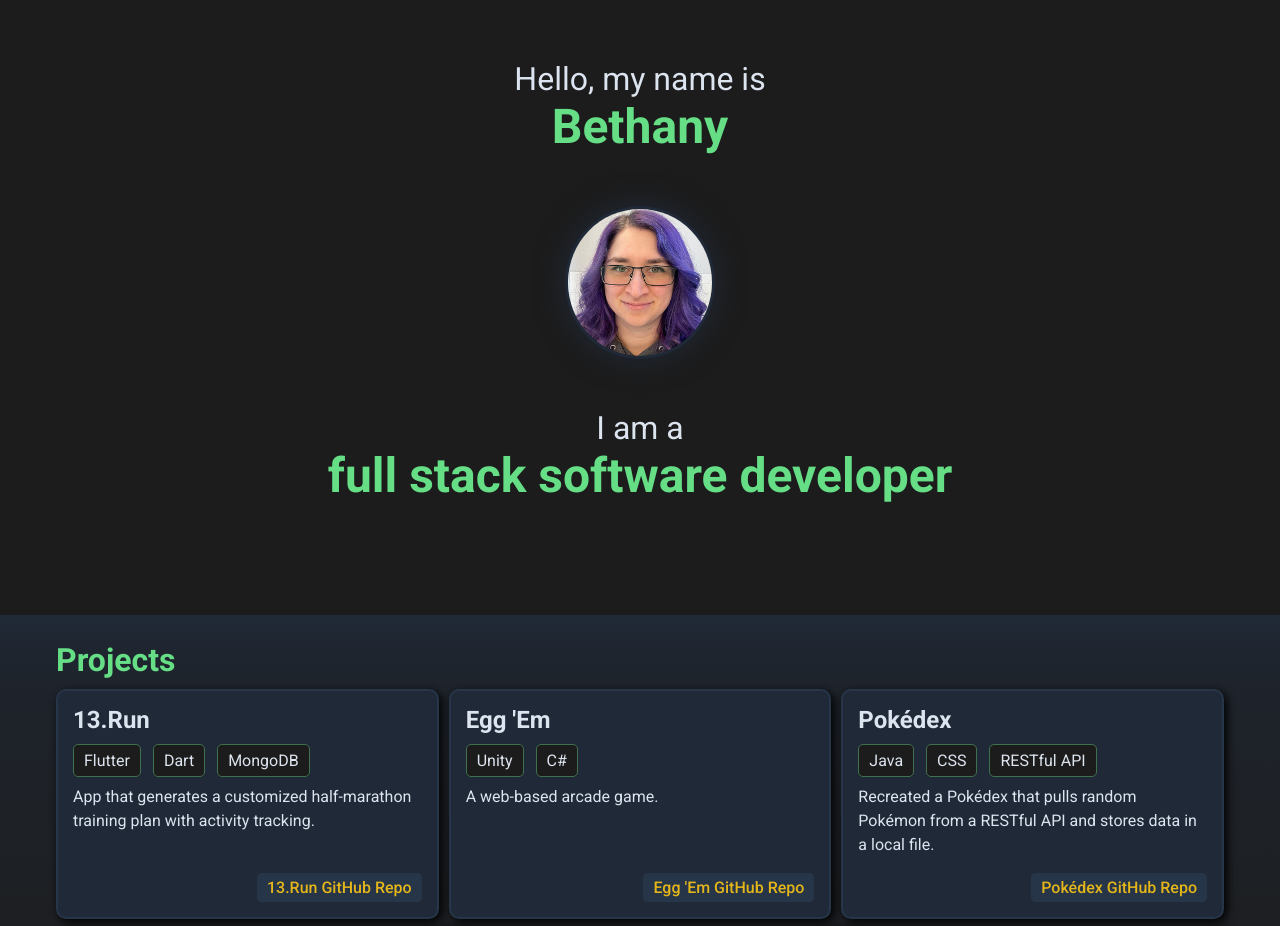
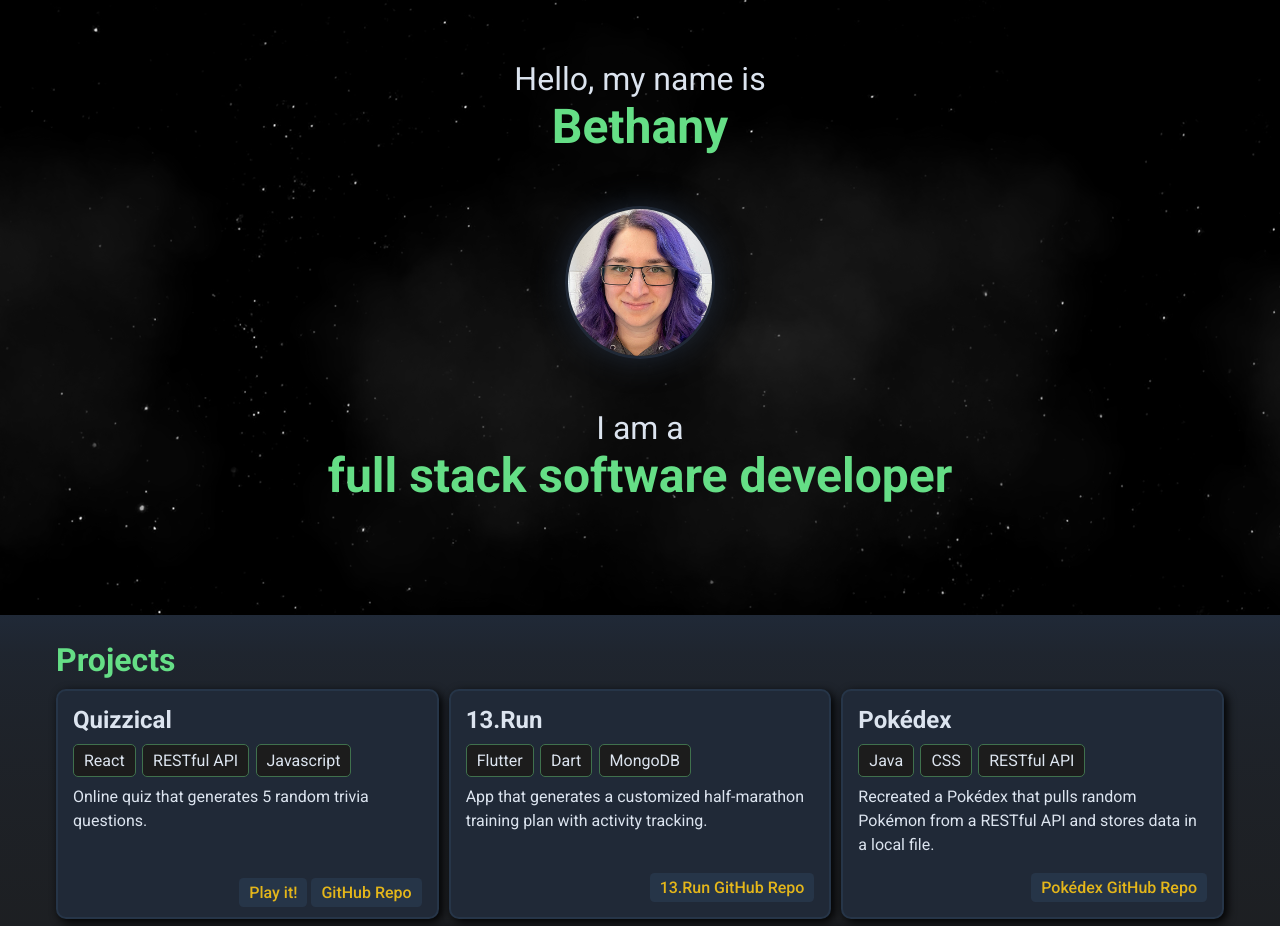
Before and after one commit to BethanyHelwig/bethanyhelwig.github.io, a plain HTML site: page index.html in a window 1280 px wide. Shown: the top 926 px of the page. Drawn offline with Linux system fonts and the light colour scheme.

Commit message:
Added animated background, updated projects

```diff
--- a/index.html
+++ b/index.html
@@ -7,6 +7,10 @@
         <meta name="viewport" content="width=device-width, initial-scale=1">
     </head>
     <body>
+        <div class="stars"></div>
+        <div class="twinkling"></div>
+        <div class="clouds"></div>
+
         <!-- HERO CONTAINER -->
         <div id="hero-container">
             <!-- <h2>Hello, adventurer.</h2> -->
@@ -22,6 +26,20 @@
             <h2 class="section-heading">Projects</h2>
             <div class="examples">
                 <div class="example-container">
+                    <h2>Quizzical</h2>
+                    <ul aria-label="Associated skills">
+                        <li>React</li>
+                        <li>RESTful API</li>
+                        <li>Javascript</li>
+                    </ul>
+                    <p>Online quiz that generates 5 random trivia questions.</p>
+                    <div class="link-container">
+                        <a href="https://cute-taffy-a888ff.netlify.app/" class="example-link">Play it!</a>
+                        <a href="https://github.com/BethanyHelwig/Quiz-Game" class="example-link">GitHub Repo</a>
+                    </div>
+                </div>
+
+                <div class="example-container">
                     <h2>13.Run</h2>
                     <ul aria-label="Associated skills">
                         <li>Flutter</li>
@@ -32,7 +50,7 @@
                     <a href="https://github.com/BethanyHelwig/13.Run" class="example-link">13.Run GitHub Repo</a>
                 </div>
 
-                <div class="example-container">
+                <!-- <div class="example-container">
                     <h2>Egg 'Em</h2>
                     <ul aria-label="Associated skills">
                         <li>Unity</li>
@@ -40,7 +58,7 @@
                     </ul>
                     <p>A web-based arcade game.</p>
                     <a href="https://github.com/BethanyHelwig/Egg-Em" class="example-link">Egg 'Em GitHub Repo</a>
-                </div>
+                </div> -->
 
                 <div class="example-container">
                     <h2>Pokédex</h2>
@@ -77,6 +95,12 @@
                 <li>Dart</li>
                 <li>PL/SQL</li>
             </ul>
+            <h3>{ Frameworks }</h3>
+            <ul>
+                <li>React</li>
+                <li>Node.js</li>
+                <li>Express</li>
+            </ul>
             <h3>{ Technologies }</h3>
             <ul>
                 <li>RESTful APIs</li>
--- a/styles.css
+++ b/styles.css
@@ -53,7 +53,7 @@ ul {
 }
 
 li {
-    margin: 0 0.5em 0.5em 0;
+    margin: 0 0.15em 0.5em 0;
     padding: 6px 10px;
     background: #1c1c1c;
     color: #DCE4EF;
@@ -170,9 +170,53 @@ section {
     text-shadow: 1px 1px 2px #202937;
 }
 
+.link-container {
+    margin: auto 0 0 auto;
+    align-items: right;
+}
+
+/* --- BACKGROUND STARRY SKY --- */
+
+@keyframes move-twink-back {
+    from {background-position:0 0;}
+    to {background-position:-10000px 5000px;}
+}
+
+@keyframes move-clouds-back {
+    from {background-position:0 0;}
+    to {background-position:10000px 0;}
+}
+
+.stars, .twinkling, .clouds {
+    position:absolute;
+    top:0;
+    left:0;
+    right:0;
+    bottom:0;
+    width:100%;
+    height:100%;
+    display:block;
+}
+
+.stars {
+    background:#000 url(images/stars.png) repeat top center;
+    z-index:-3;
+}
+
+.twinkling{
+    background:transparent url(images/twinkling.png) repeat top center;
+    z-index:-2;
+    animation:move-twink-back 200s linear infinite;
+}
+
+.clouds{
+    background:transparent url(images/clouds.png) repeat top center;
+    z-index:-1;
+    opacity: .4;
+    animation:move-clouds-back 200s linear infinite;
+}
+
 /* --- UTILITIES --- */
-
-
 
 /* --- MEDIA QUERIES --- */
 
```
Also changed, not shown: images/clouds.png (added), images/stars.png (added), images/twinkling.png (added).
